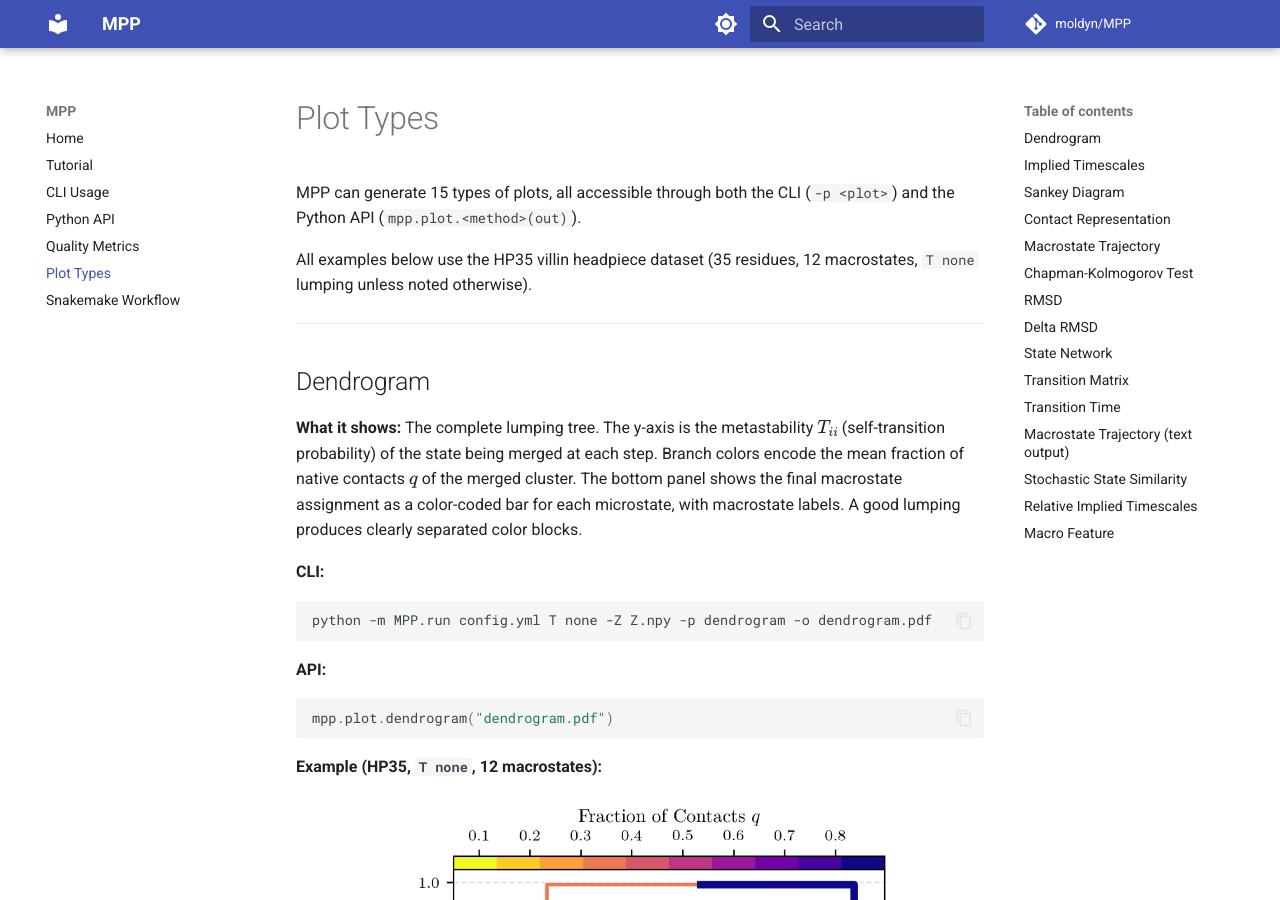
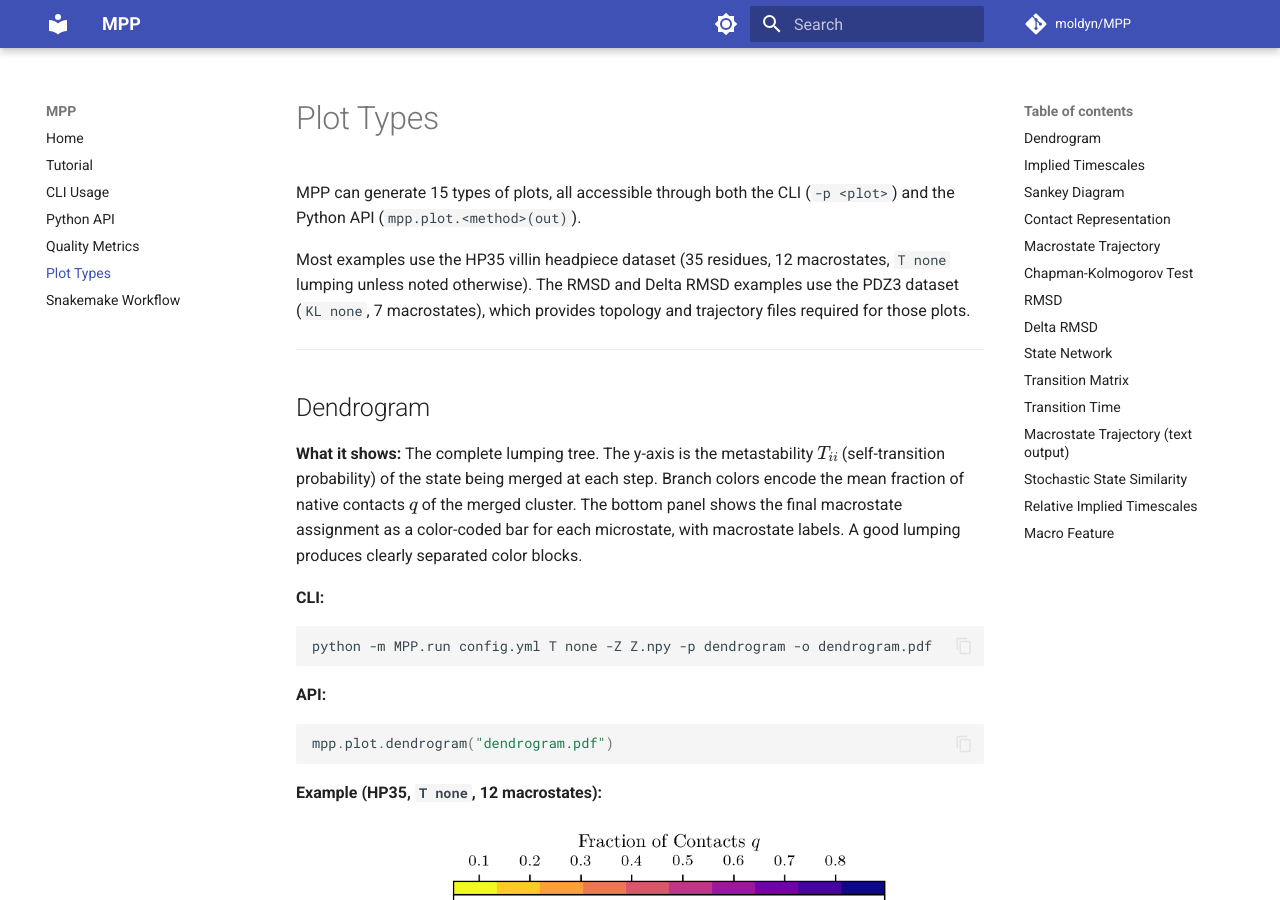
Before and after one commit to moldyn/MPP, an MkDocs documentation site: the page built from docs/plots.md, in a window 1280 px wide and 900 px high. Built offline with MkDocs 1.6.1 and Material for MkDocs 9.7.7, drawn with Linux system fonts in a browser that asks for light colours; comment, search, counter and statistics services are not loaded; some of the changed text lies outside the part shown.

Commit message:
docs: fix RMSD/Delta RMSD captions and gitignore intermediate files

````diff
--- a/docs/plots.md
+++ b/docs/plots.md
@@ -3,8 +3,10 @@
 MPP can generate 15 types of plots, all accessible through both the CLI (`-p <plot>`) and
 the Python API (`mpp.plot.<method>(out)`).
 
-All examples below use the HP35 villin headpiece dataset (35 residues, 12 macrostates,
-`T none` lumping unless noted otherwise).
+Most examples use the HP35 villin headpiece dataset (35 residues, 12 macrostates,
+`T none` lumping unless noted otherwise). The RMSD and Delta RMSD examples use the
+PDZ3 dataset (`KL none`, 7 macrostates), which provides topology and trajectory
+files required for those plots.
 
 ---
 
@@ -201,7 +203,7 @@
 mpp.plot.rmsd("rmsd.pdf")
 ```
 
-**Example (HP35, `T none`, 12 macrostates):**
+**Example (PDZ3, `KL none`, 7 macrostates):**
 
 ![RMSD](assets/plots/rmsd.png){ width=80% }
 
@@ -227,7 +229,7 @@
 mpp.plot.delta_rmsd("delta_rmsd.pdf")
 ```
 
-**Example (HP35, `T none`, 12 macrostates):**
+**Example (PDZ3, `KL none`, 7 macrostates):**
 
 ![Delta RMSD](assets/plots/delta_rmsd.png){ width=80% }
 
````
Also changed, not shown: 1 other file.
